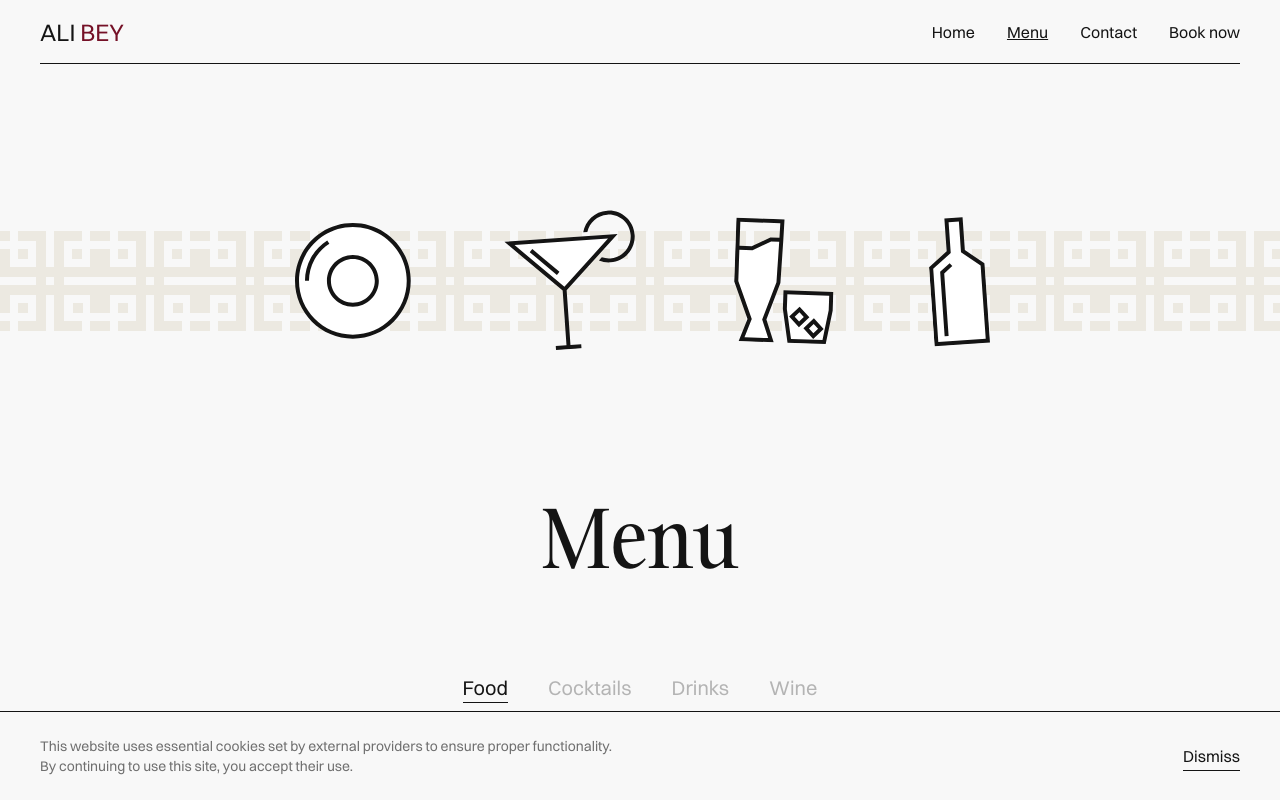
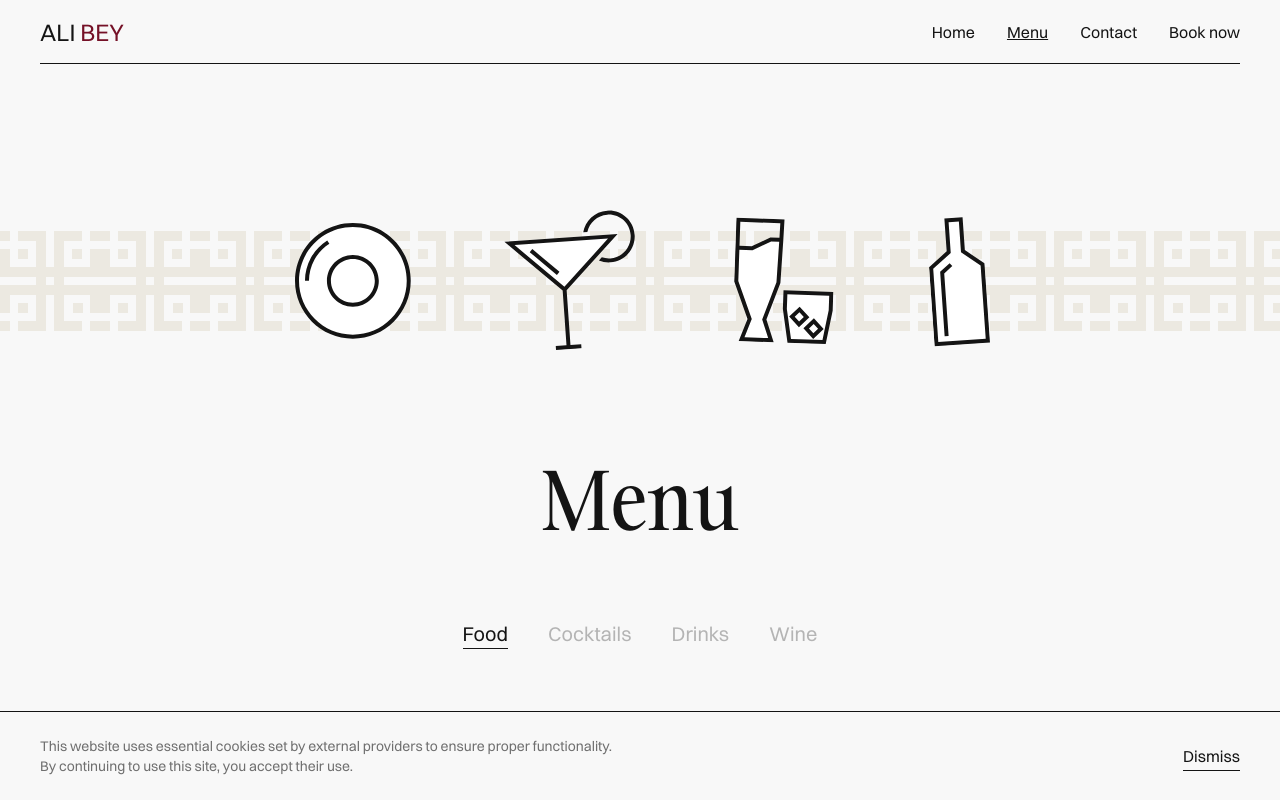
Before and after one commit to warpBytes/alibey, a Next.js app: page /menu in a window 1280 px wide. Shown: the top 800 px of the page. Built offline with nearby package versions, Linux system fonts and the light colour scheme; no server answers.

Commit message:
Updated menu style

```diff
--- a/components/contact-us/contact-us.tsx
+++ b/components/contact-us/contact-us.tsx
@@ -7,7 +7,7 @@ import { contactInfo, contactLinks } from './contact-us.const';
 
 const ContactUs = () => {
   return (
-    <div className="mt-20 md:mt-[120px]" id="contact">
+    <div className="mt-20 md:mt-[170px]" id="contact">
       <div
         className="h-16 w-full -translate-y-1/2 bg-[length:64px_64px] md:h-[100px] md:bg-[length:100px_100px]"
         style={{
--- a/components/menu/menu-items.tsx
+++ b/components/menu/menu-items.tsx
@@ -20,7 +20,7 @@ const MenuItems = ({ activeFilter }: { activeFilter: string }) => {
       <div className="flex flex-col gap-16 md:gap-20">
         {menuItems.map((item) => (
           <div key={item.id} className="flex flex-col gap-10">
-            <h2 className="text-center font-gambarino text-heading-md">
+            <h2 className="text-center font-gambarino text-heading-sm md:text-heading-md">
               {item.id}
             </h2>
             <div>
@@ -30,6 +30,7 @@ const MenuItems = ({ activeFilter }: { activeFilter: string }) => {
                   className={cn(
                     'border-foreground/5 border-b py-4 last:border-b-0',
                     index === 0 && 'pt-0',
+                    index === item.items.length - 1 && 'pb-0',
                   )}
                 >
                   <div className="flex items-start justify-between gap-6">
--- a/components/menu/menu.tsx
+++ b/components/menu/menu.tsx
@@ -31,12 +31,12 @@ const Menu = () => {
     <div className="mb-20 w-full">
       <MenuHeader />
       <div className="content-wrapper flex flex-col gap-16 md:gap-20">
-        <SectionHeading title="Menu" />
+        <SectionHeading title="Menu" className="z-10 md:mt-[-38px]" />
         <div
           ref={filterRef}
           className={cn(
-            'transition-border sticky top-0 z-10 flex items-center justify-between border-b bg-background py-4 duration-300 sm:justify-center sm:gap-10',
-            isSticky ? 'border-foreground' : 'border-transparent',
+            'sticky top-0 z-10 flex items-center justify-between border-b bg-background transition-all duration-300 sm:justify-center sm:gap-10',
+            isSticky ? 'border-foreground py-4' : 'border-transparent',
           )}
         >
           {menuFilters.map(({ label }) => (
```
